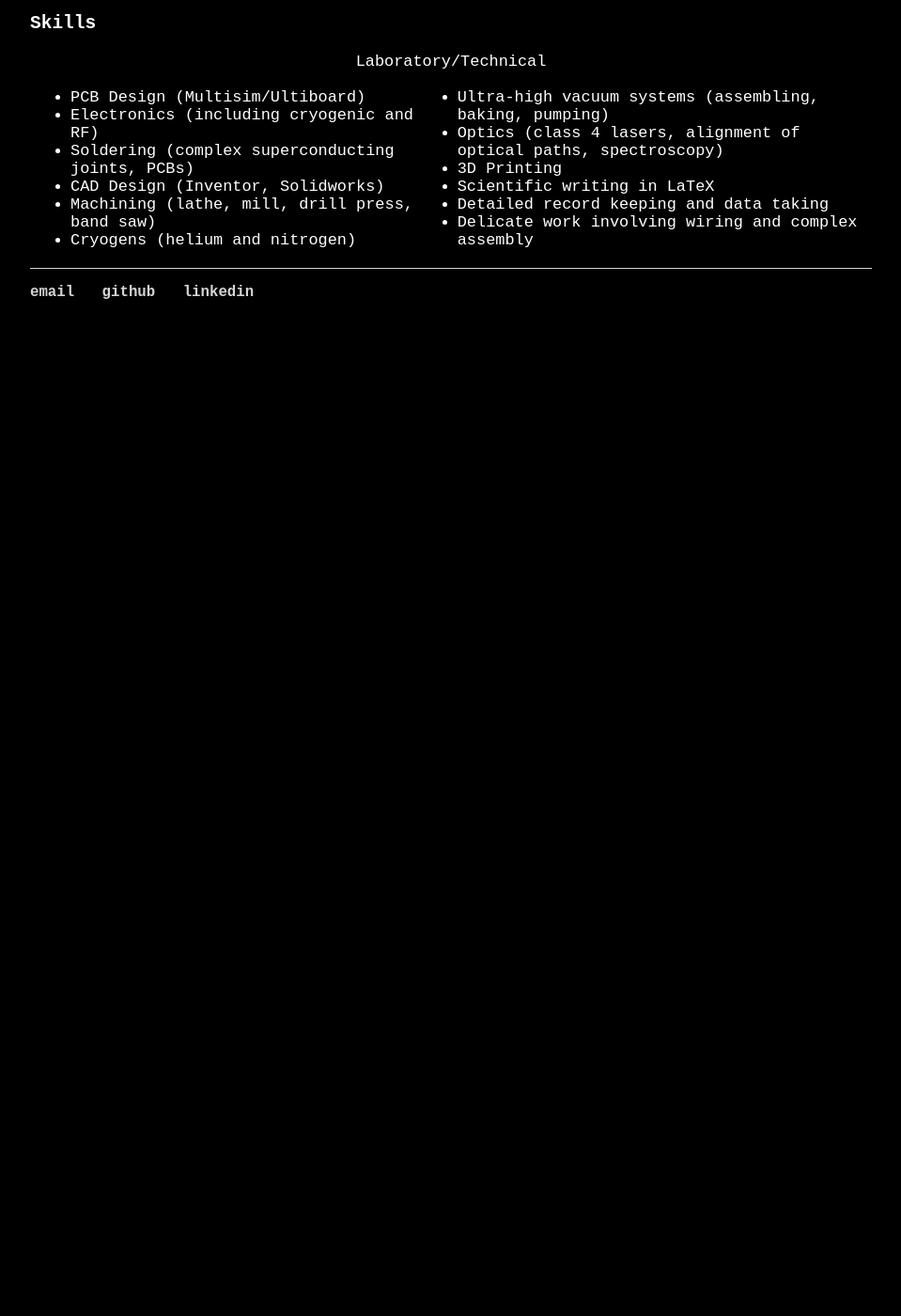
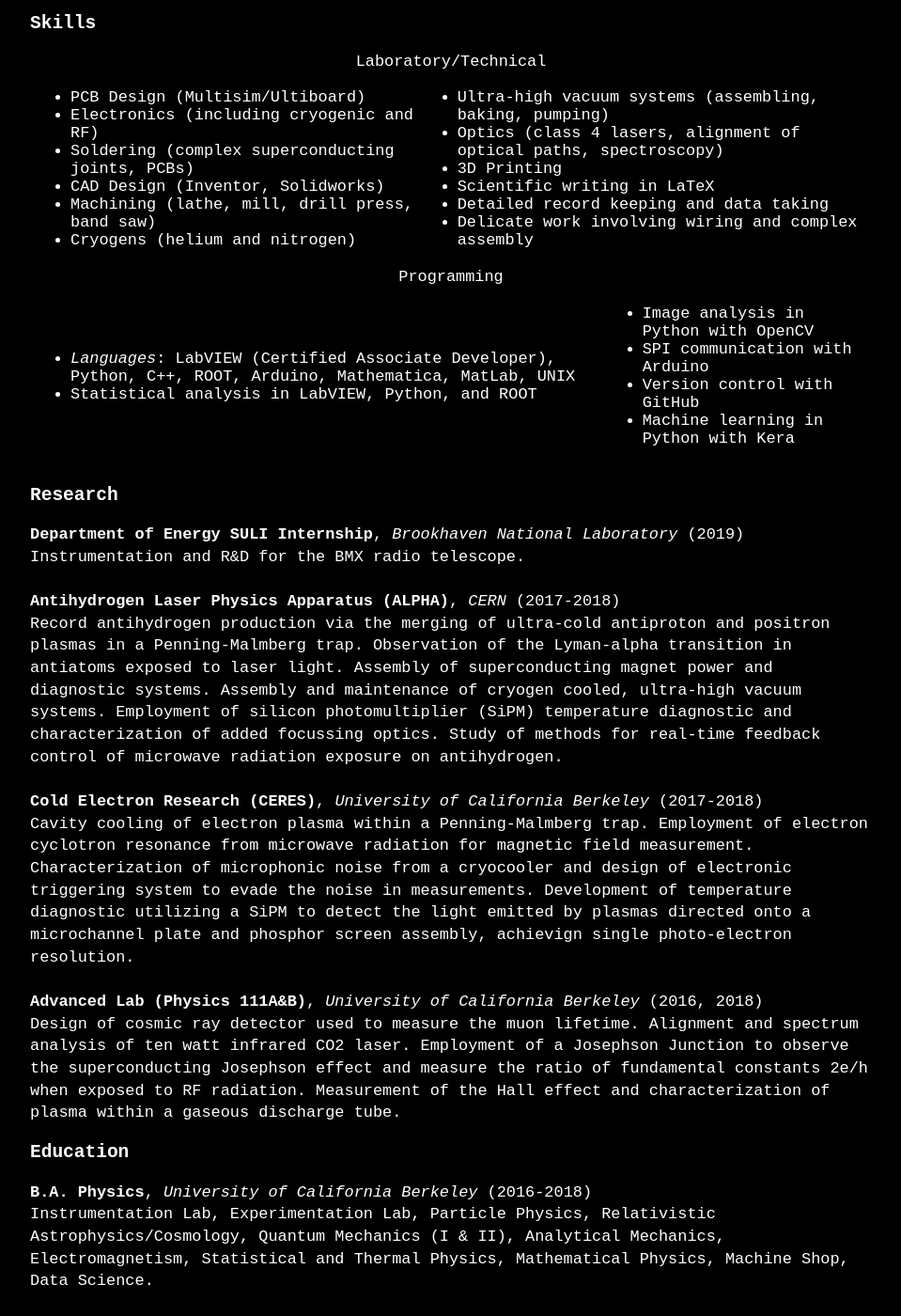
Before and after one commit to dmz11/dmz11.github.io, a Jekyll site: the page built from cv/index.html, in a window 1280 px wide and 1400 px high, scrolled down 353 px. Shown: the whole window at 94% size, without its empty margins (160-1119 px from the left). Built offline with Jekyll 4.4.1, drawn with Linux system fonts in a browser that asks for light colours; before the commit the page ends 900 px from its top, so only the background shows below that; some of the changed text lies outside the part shown.

Commit message:
wrote cv text

```diff
--- a/cv/index.html
+++ b/cv/index.html
@@ -31,8 +31,63 @@
 			<li>Scientific writing in LaTeX</li>
 			<li>Detailed record keeping and data taking</li>
 			<li>Delicate work involving wiring and complex assembly</li>
-			<ul>
+			</ul>
 		</td>
 	</tr>
 </tbody>
 </table>
+<table><caption>Programming</caption>
+<tbody>
+	<tr>
+		<td>
+			<ul>
+			<li><em>Languages</em>: LabVIEW (Certified Associate Developer), Python, C++, ROOT, Arduino, Mathematica, MatLab, UNIX</li>
+			<li>Statistical analysis in LabVIEW, Python, and ROOT
+			</ul>
+		</td>
+		<td>
+			<ul>
+			<li>Image analysis in Python with OpenCV</li>
+			<li>SPI communication with Arduino</li>
+			<li>Version control with GitHub</li>
+			<li>Machine learning in Python with Kera</li>
+			</ul>
+		</td>
+	</tr>
+</tbody>
+</table>
+
+<h3>Research</h3>
+<p>
+<strong>Department of Energy SULI Internship</strong>, <em>Brookhaven National Laboratory</em> (2019)<br>
+Instrumentation and R&D for the BMX radio telescope.<br><br>
+<strong>Antihydrogen Laser Physics Apparatus (ALPHA)</strong>, <em>CERN</em> (2017-2018)<br>
+Record antihydrogen production via the merging of ultra-cold antiproton and positron plasmas in a Penning-Malmberg trap. Observation of the Lyman-alpha transition in antiatoms exposed to laser light. Assembly of superconducting magnet power and diagnostic systems. Assembly and maintenance of cryogen cooled, ultra-high vacuum systems. Employment of silicon photomultiplier (SiPM) temperature diagnostic and characterization of added focussing optics. Study of methods for real-time feedback control of microwave radiation exposure on antihydrogen.<br><br>
+<strong>Cold Electron Research (CERES)</strong>, <em>University of California Berkeley</em> (2017-2018)<br>
+Cavity cooling of electron plasma within a Penning-Malmberg trap. Employment of electron cyclotron resonance from microwave radiation for magnetic field measurement. Characterization of microphonic noise from a cryocooler and design of electronic triggering system to evade the noise in measurements. Development of temperature diagnostic utilizing a SiPM to detect the light emitted by plasmas directed onto a microchannel plate and phosphor screen assembly, achievign single photo-electron resolution.<br><br>
+<strong>Advanced Lab (Physics 111A&B)</strong>, <em>University of California Berkeley</em> (2016, 2018)<br>
+Design of cosmic ray detector used to measure the muon lifetime. Alignment and spectrum analysis of ten watt infrared CO2 laser. Employment of a Josephson Junction to observe the superconducting Josephson effect and measure the ratio of fundamental constants 2e/h when exposed to RF radiation. Measurement of the Hall effect and characterization of plasma within a gaseous discharge tube.
+</p>
+
+<h3>Education</h3>
+<p>
+<strong>B.A. Physics</strong>, <em>University of California Berkeley</em> (2016-2018)<br>
+Instrumentation Lab, Experimentation Lab, Particle Physics, Relativistic Astrophysics/Cosmology, Quantum Mechanics (I & II), Analytical Mechanics, Electromagnetism, Statistical and Thermal Physics, Mathematical Physics, Machine Shop, Data Science.<br><br>
+<strong>Physics Major</strong>, <em>College of the Redwoods</em> (2016)<br>
+Differential Equations, General Biology.<br><br>
+<strong>Physics Major</strong>, <em>Humboldt State University</em> (2013-2015)<br>
+General Physics (I, II, & III), Calculus (I, II, & III), Linear Algebra, Computer Science Foundations (I & II, C++), General Chemistry (I & II).
+</p>
+
+<h3>Teaching</h3>
+<p>
+<strong>Freelance Tutor</strong>, <em>Humboldt State University</em> (2015)<br>
+Managed weekly meetings with more than twenty students, mentoring and instructing in Physics, Calculus, and Linear Algebra.<br><br>
+<strong>Mathematics Tutor</strong>, <em>Humboldt State University</em> (2014-2015)<br>
+Walk-in tutoring center dedicated to supporting students and fostering confidence in Geometry, Algebra, Calculus, and Linear Algebra.
+</p>
+
+<h3>Publications</h3>
+<p>
+E. Hunter, J. Fajans, A.Povilus, C. Sierra, <strong>D. Zimmer</strong>. <em>Electron Counting and Plasma Temperature Measurement with a Silicon Photomuliplier</em>, (in progress).
+</p>
```
